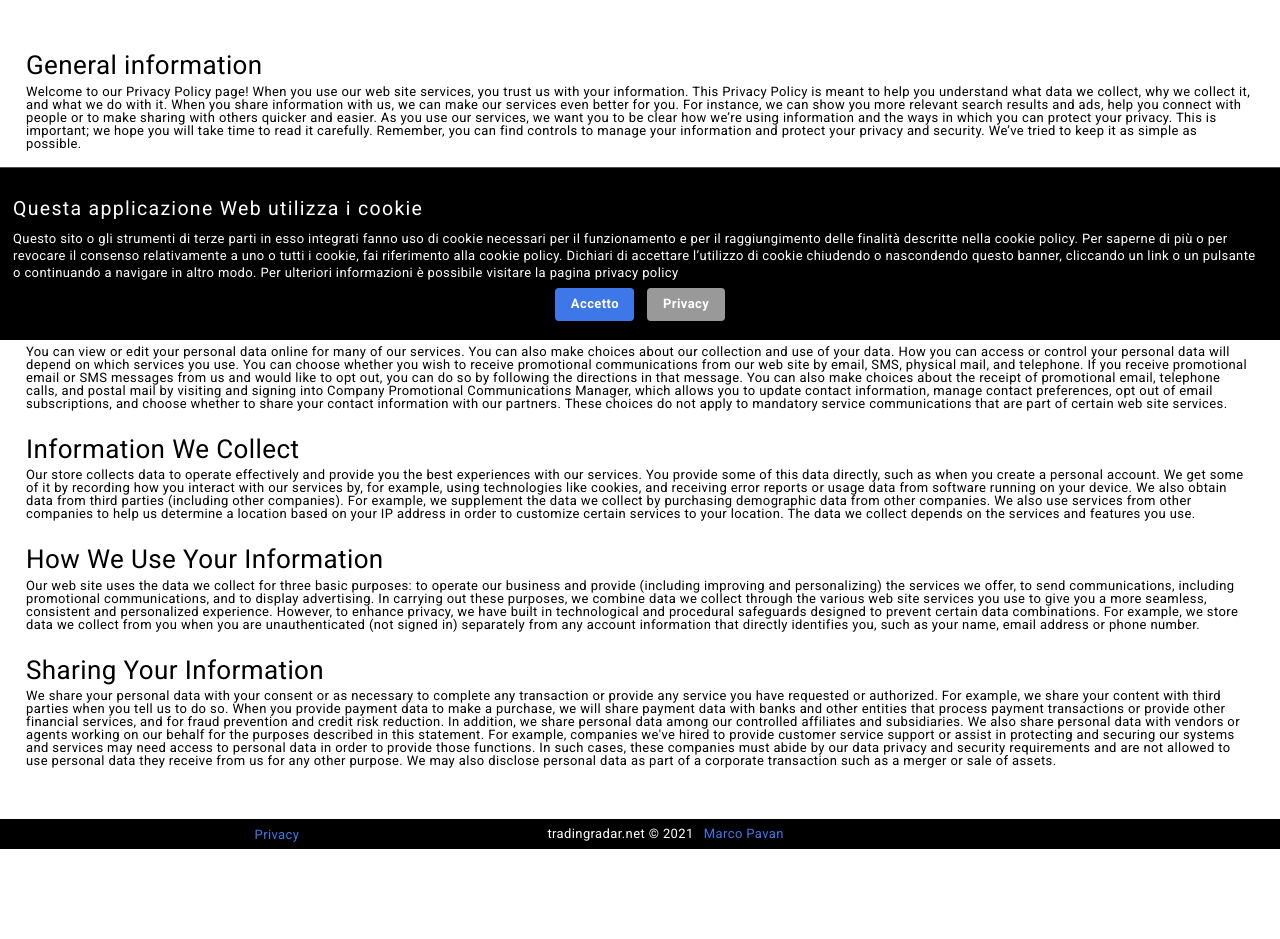
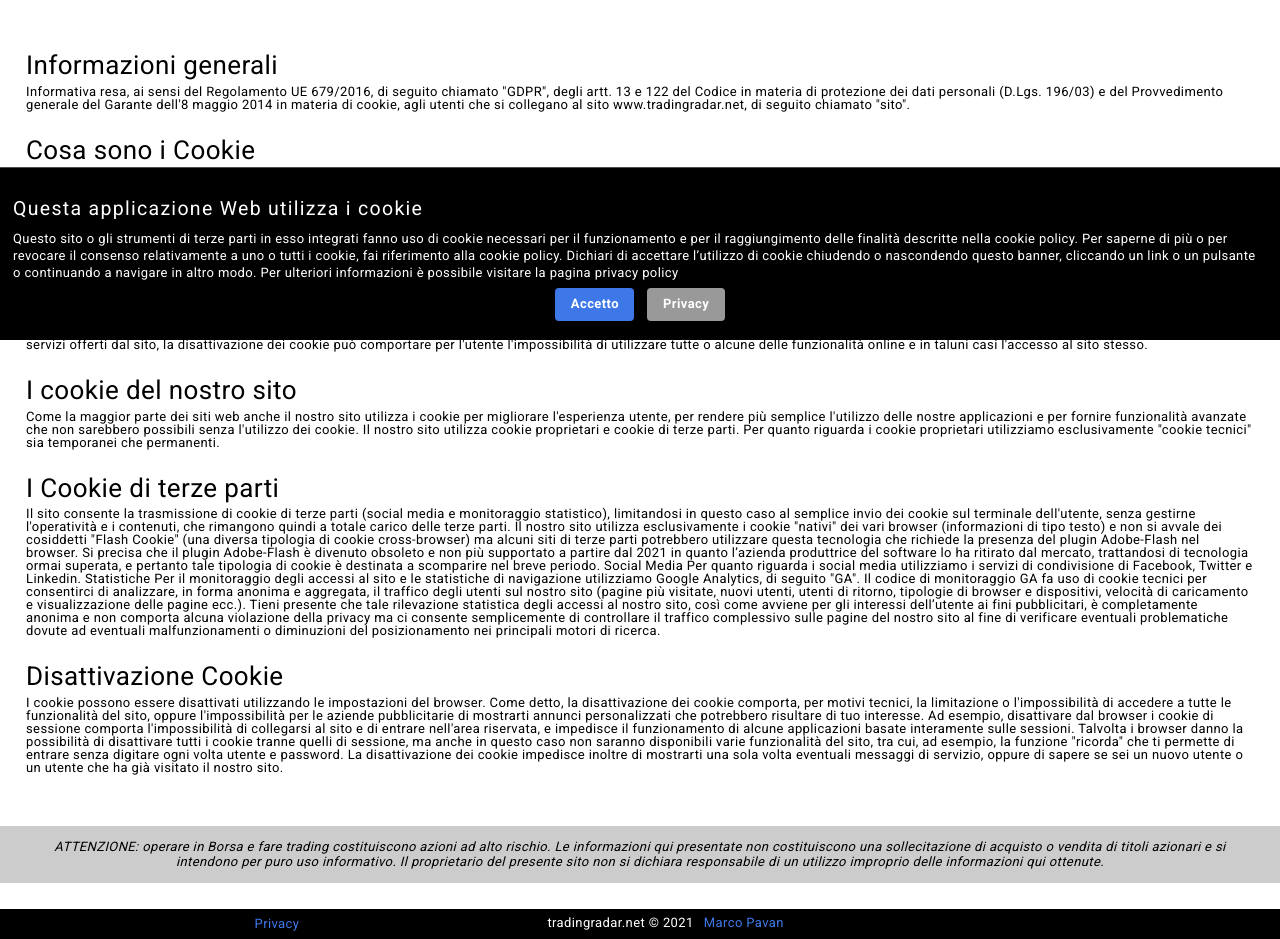
Before and after one commit to topik-pa/tradingradar-net, a Vue app: page /privacy in a window 1280 px wide. Shown: the part 460-1399 px from the top of the page. Before the commit the page ends 1309 px from the top, so only its background shows below. Built offline with nearby package versions, Linux system fonts and the light colour scheme; no server answers.

Commit message:
Disclaimer + Privacy page ita

```diff
--- a/src/components/shared/CmpFooter.vue
+++ b/src/components/shared/CmpFooter.vue
@@ -1,4 +1,7 @@
 <template>
+  <section class="disclaimer">
+    ATTENZIONE: operare in Borsa e fare trading costituiscono azioni ad alto rischio. Le informazioni qui presentate non costituiscono una sollecitazione di acquisto o vendita di titoli azionari e si intendono per puro uso informativo. Il proprietario del presente sito non si dichiara responsabile di un utilizzo improprio delle informazioni qui ottenute.
+  </section>
   <footer>
     <div class="privacy">
       <router-link :to="{name: 'Privacy'}">{{$t('menu.privacy')}}</router-link>
@@ -29,6 +32,14 @@ export default {
 
 <!-- Add "scoped" attribute to limit CSS to this component only -->
 <style scoped lang="scss">
+.disclaimer {
+  text-align: center;
+  margin-top: 2rem;
+  padding: 1rem 2rem;
+  font-style: italic;
+  background-color: $lighter-gray;
+  line-height: 120%;
+}
 footer {
   color: $white;
   background-color: $black;
--- a/src/views/Privacy.vue
+++ b/src/views/Privacy.vue
@@ -3,87 +3,75 @@
   <div class="view privacy">
     <h1>Privacy policy</h1>
     <dl class="list-terms">
-      <dt class="heading-6">General information</dt>
+      <dt class="heading-6">Informazioni generali</dt>
       <dd>
-        Welcome to our Privacy Policy page! When you use our web site services, you trust us with your
-        information. This Privacy Policy is meant to help you understand what data we collect, why we
-        collect it, and what we do with it. When you share information with us, we can make our services
-        even better for you. For instance, we can show you more relevant search results and ads, help
-        you connect with people or to make sharing with others quicker and easier. As you use our
-        services, we want you to be clear how we’re using information and the ways in which you can
-        protect your privacy. This is important; we hope you will take time to read it carefully.
-        Remember, you can find controls to manage your information and protect your privacy and
-        security. We’ve tried
-        to keep it as simple as possible.
+        Informativa resa, ai sensi del Regolamento UE 679/2016, di seguito chiamato "GDPR", degli artt. 13 e 122 del Codice in materia di protezione dei dati personali (D.Lgs. 196/03) e del Provvedimento generale del Garante dell'8 maggio 2014 in materia di cookie, agli utenti che si collegano al sito www.tradingradar.net, di seguito chiamato "sito".
       </dd>
-      <dt class="heading-6">Right to access, correct and delete data and to object to data processing</dt>
+      <dt class="heading-6">Cosa sono i Cookie</dt>
       <dd>
-        Our customers have the right to access, correct and delete personal data relating to them, and
-        to object to the processing of such data, by addressing a written request, at any time. The
-        Company makes every effort to put in place suitable precautions to safeguard the security and
-        privacy of personal data, and to prevent it from being altered, corrupted, destroyed or accessed
-        by unauthorized third parties. However, the Company does not control each and every risk related
-        to the use of the Internet, and therefore warns the Site users of the potential risks involved
-        in the functioning and use of the Internet. The Site may include links to other web sites or
-        other internet sources. As the Company cannot control these web sites and external sources, the
-        Company cannot be held responsible for the provision or display of these web sites and external
-        sources, and may not be held liable for the content, advertising, products, services or any
-        other material available on or from these web sites or external sources.
+        I cookie sono semplici informazioni che vengono trasferite dal sito web e salvate sull'hard disk del computer dell'utente e sono piccoli file di testo che consentono ai siti web di memorizzare alcuni dati per renderli accessibili ad un successivo accesso dell'utente.
+
+        Basandosi sulla provenienza i cookie si dividono in due categorie:
+
+        i cookie proprietari, che sono creati, cancellati e modificati direttamente dal sito visitato.
+
+        i cookie di terze parti, che vengono creati da altri siti proprietari dei contenuti, ad esempio annunci, immagini, bottoni social o altri servizi, visualizzati nella pagina web del sito che stai visitando.
+
+        Basandosi sulla loro durata invece, i cookie possono essere classificati come segue:
+
+        i cookie temporanei (ad esempio i cookie di sessione) che si cancellano automaticamente alla chiusura del browser.
+
+        i cookie permanenti che restano disponibili finché non vengono cancellati espressamente dall'utente o fino alla loro naturale scadenza, stabilita dal sito stesso.
+
+        La maggior parte dei siti utilizza i cookie perché rientrano tra gli strumenti tecnici di uso comune sul web in grado di migliorare la navigazione e la user experience permettendo inoltre di offrire servizi personalizzati (ad esempio, evitare di richiedere ogni volta le credenziali di accesso, ricordare l'ultima applicazione utilizzata, conservare i prodotti nel carrello, mostrare contenuti importanti per l'utente, ricordare che un messaggio è già stato visualizzato ecc.).
+
+        Questi sono detti anche "cookie tecnici" e non rientrano nell'ambito del trattamento dei dati disciplinato dal GDPR poiché non contengono dati personali, né identificativi associati a dati personali o altre informazioni che consentono di identificare l'utente, ed il loro utilizzo è strettamente funzionale all'erogazione dei servizi da parte del sito.
+
+        Anche le aziende pubblicitarie possono utilizzare i cookie tecnici, ad esempio per limitare il numero di volte in cui visualizzare un determinato annuncio, o stabilire la frequenza di visualizzazione dei messaggi pubblicitari (rotazione dei banner).
+
+        In ogni caso, i cookie possono essere letti o modificati solo dal sito che li ha creati e non possono essere utilizzati per accedere a nessun altro dato dell'utente tramite il browser né possono trasmettere virus informatici in quanto non sono programmi software, ma semplici informazioni di testo che non possono assolutamente arrecare danno al computer.
+
+        La maggior parte dei browser accetta i cookie automaticamente e tuttavia l'utente può disattivare i cookie direttamente dal proprio browser.
+
+        E' bene sapere tuttavia che, in base al livello qualitativo dei servizi offerti dal sito, la disattivazione dei cookie può comportare per l'utente l'impossibilità di utilizzare tutte o alcune delle funzionalità online e in taluni casi l'accesso al sito stesso.
       </dd>
-      <dt class="heading-6">Management of personal data</dt>
+      <dt class="heading-6">I cookie del nostro sito</dt>
       <dd>
-        You can view or edit your personal data online for many of our services. You can also make
-        choices about our collection and use of your data. How you can access or control your personal
-        data will depend on which services you use. You can choose whether you wish to receive
-        promotional communications from our web site by email, SMS, physical mail, and telephone. If you
-        receive promotional email or SMS messages from us and would like to opt out, you can do so by
-        following the directions in that message. You can also make choices about the receipt of
-        promotional email, telephone calls, and postal mail by visiting and signing into Company
-        Promotional Communications Manager, which allows you to update contact information, manage
-        contact preferences, opt out of email subscriptions, and choose whether to share your contact
-        information with our partners. These choices do not apply to mandatory service communications
-        that are part of certain web site services.
+        Come la maggior parte dei siti web anche il nostro sito utilizza i cookie per migliorare l'esperienza utente, per rendere più semplice l'utilizzo delle nostre applicazioni e per fornire funzionalità avanzate che non sarebbero possibili senza l'utilizzo dei cookie.
+
+        Il nostro sito utilizza cookie proprietari e cookie di terze parti.
+
+        Per quanto riguarda i cookie proprietari utilizziamo esclusivamente "cookie tecnici" sia temporanei che permanenti.
       </dd>
-      <dt class="heading-6">Information We Collect</dt>
+      <dt class="heading-6">I Cookie di terze parti</dt>
       <dd>
-        Our store collects data to operate effectively and provide you the best experiences with our
-        services. You provide some of this data directly, such as when you create a personal account.
-        We get some of it by recording how you interact with our services by, for example, using
-        technologies like cookies, and receiving error reports or usage data from software running on
-        your device. We also obtain data from third parties (including other companies). For example, we
-        supplement the data we collect by purchasing demographic data from other companies. We also use
-        services from other companies to help us determine a location based on your IP address in order
-        to customize certain services to your location. The data we collect depends on the services
-        and features you use.
+        Il sito consente la trasmissione di cookie di terze parti (social media e monitoraggio statistico), limitandosi in questo caso al semplice invio dei cookie sul terminale dell'utente, senza gestirne l'operatività e i contenuti, che rimangono quindi a totale carico delle terze parti.
+
+        Il nostro sito utilizza esclusivamente i cookie "nativi" dei vari browser (informazioni di tipo testo) e non si avvale dei cosiddetti "Flash Cookie" (una diversa tipologia di cookie cross-browser) ma alcuni siti di terze parti potrebbero utilizzare questa tecnologia che richiede la presenza del plugin Adobe-Flash nel browser.
+
+        Si precisa che il plugin Adobe-Flash è divenuto obsoleto e non più supportato a partire dal 2021 in quanto l’azienda produttrice del software lo ha ritirato dal mercato, trattandosi di tecnologia ormai superata, e pertanto tale tipologia di cookie è destinata a scomparire nel breve periodo.
+
+        Social Media
+        Per quanto riguarda i social media utilizziamo i servizi di condivisione di Facebook, Twitter e Linkedin.
+
+        Statistiche
+        Per il monitoraggio degli accessi al sito e le statistiche di navigazione utilizziamo Google Analytics, di seguito "GA".
+
+        Il codice di monitoraggio GA fa uso di cookie tecnici per consentirci di analizzare, in forma anonima e aggregata, il traffico degli utenti sul nostro sito (pagine più visitate, nuovi utenti, utenti di ritorno, tipologie di browser e dispositivi, velocità di caricamento e visualizzazione delle pagine ecc.).
+
+        Tieni presente che tale rilevazione statistica degli accessi al nostro sito, così come avviene per gli interessi dell’utente ai fini pubblicitari, è completamente anonima e non comporta alcuna violazione della privacy ma ci consente semplicemente di controllare il traffico complessivo sulle pagine del nostro sito al fine di verificare eventuali problematiche dovute ad eventuali malfunzionamenti o diminuzioni del posizionamento nei principali motori di ricerca.
+
       </dd>
-      <dt class="heading-6">How We Use Your Information</dt>
+      <dt class="heading-6">Disattivazione Cookie</dt>
       <dd>
-        Our web site uses the data we collect for three basic purposes: to operate our business and
-        provide (including improving and personalizing) the services we offer, to send communications,
-        including promotional communications, and to display advertising. In carrying out these
-        purposes, we combine data we collect through the various web site services you use to give you a
-        more seamless, consistent and personalized experience. However, to enhance privacy, we have
-        built in technological and procedural safeguards designed to prevent certain data combinations.
-        For example, we store data we collect from you when you are unauthenticated (not signed in)
-        separately from any account information that directly identifies you, such as your name, email
-        address or phone number.
-      </dd>
-      <dt class="heading-6">Sharing Your Information</dt>
-      <dd>
-        We share your personal data with your consent or as necessary to complete any transaction or
-        provide any service you have requested or authorized. For example, we share your content with
-        third parties when you tell us to do so. When you provide payment data to make a purchase, we
-        will share payment data with banks and other entities that process payment transactions or
-        provide other financial services, and for fraud prevention and credit risk reduction. In
-        addition, we share personal data among our controlled affiliates and subsidiaries. We also share
-        personal data with vendors or agents working on our behalf for the purposes described in this
-        statement. For example, companies we've hired to provide customer service support or assist in
-        protecting and securing our systems and services may need access to personal data in order to
-        provide those functions. In such cases, these companies must abide by our data privacy and
-        security requirements and are not allowed to use personal data they receive from us for any
-        other purpose. We may also disclose personal data as part of a corporate transaction such as a
-        merger
-        or sale of assets.
+        I cookie possono essere disattivati utilizzando le impostazioni del browser.
+        Come detto, la disattivazione dei cookie comporta, per motivi tecnici, la limitazione o l'impossibilità di accedere a tutte le funzionalità del sito, oppure l'impossibilità per le aziende pubblicitarie di mostrarti annunci personalizzati che potrebbero risultare di tuo interesse.
+
+        Ad esempio, disattivare dal browser i cookie di sessione comporta l'impossibilità di collegarsi al sito e di entrare nell'area riservata, e impedisce il funzionamento di alcune applicazioni basate interamente sulle sessioni.
+
+        Talvolta i browser danno la possibilità di disattivare tutti i cookie tranne quelli di sessione, ma anche in questo caso non saranno disponibili varie funzionalità del sito, tra cui, ad esempio, la funzione "ricorda" che ti permette di entrare senza digitare ogni volta utente e password.
+
+        La disattivazione dei cookie impedisce inoltre di mostrarti una sola volta eventuali messaggi di servizio, oppure di sapere se sei un nuovo utente o un utente che ha già visitato il nostro sito.
       </dd>
     </dl>
   </div>
```
